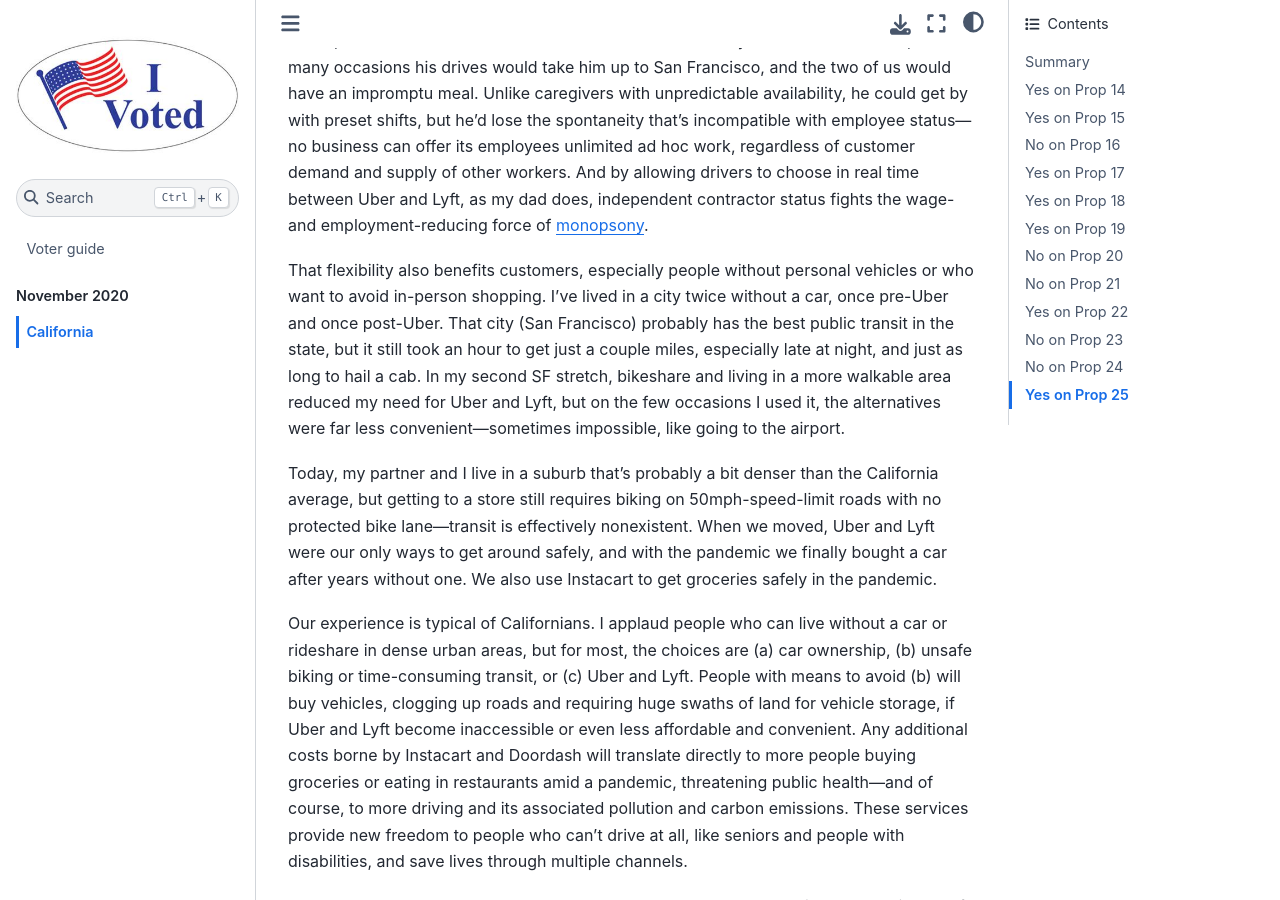
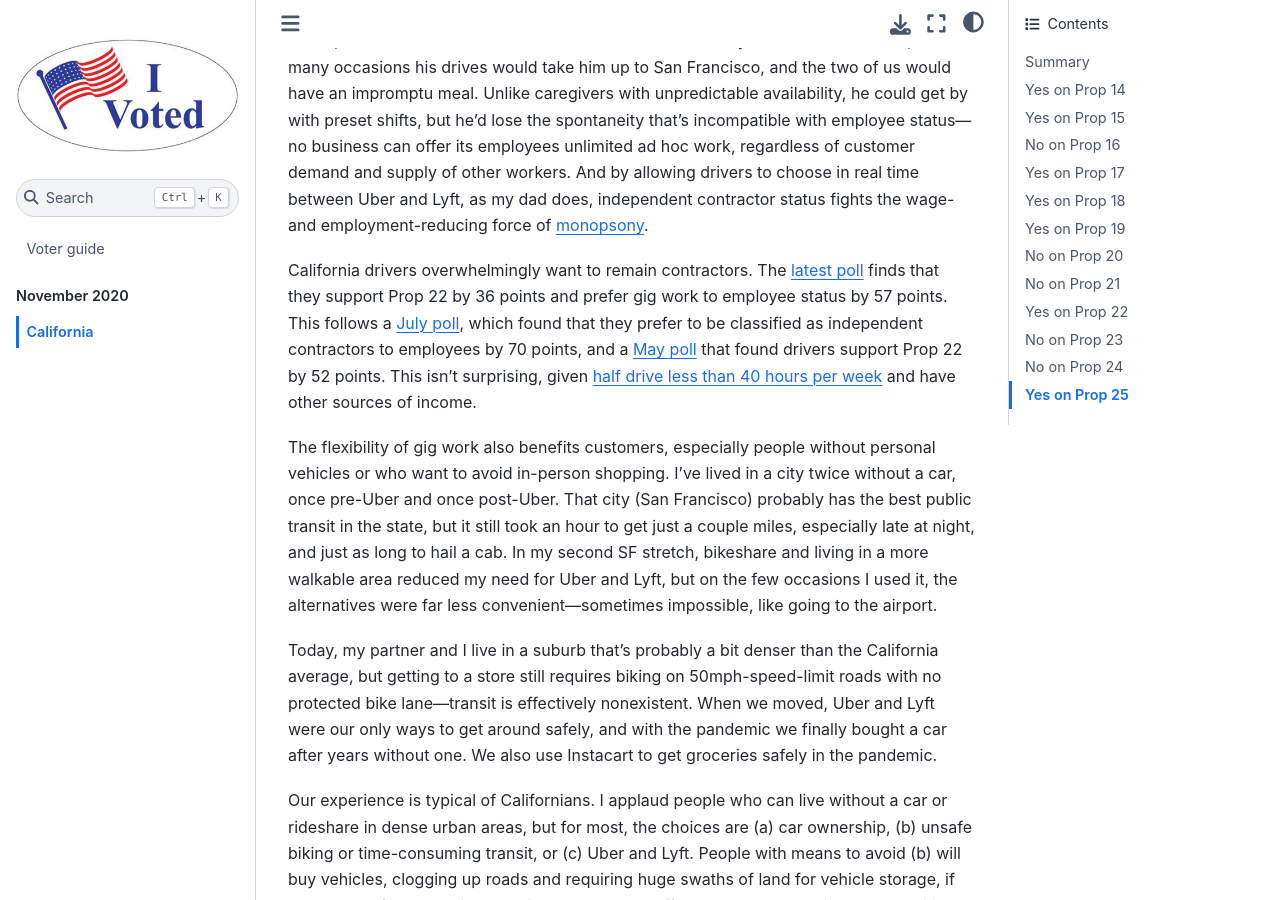
Before and after one commit to MaxGhenis/vote, a Jupyter Book: the page built from docs/nov2020/california.md, in a window 1280 px wide and 900 px high, scrolled down 10989 px. Built offline with Jupyter Book 1.0.4 settings and Sphinx 7.4.7 and the Sphinx Book theme 1.1.4, drawn with Linux system fonts in a browser that asks for light colours.

Commit message:
Add polls on 22

```diff
--- a/docs/nov2020/california.md
+++ b/docs/nov2020/california.md
@@ -164,7 +164,14 @@
 
 My dad is among the many rideshare drivers who works a mix of longer shifts and ad hoc drives, often to and from errands or visits to friends or family. He lives in San Jose, but on many occasions his drives would take him up to San Francisco, and the two of us would have an impromptu meal. Unlike caregivers with unpredictable availability, he could get by with preset shifts, but he'd lose the spontaneity that's incompatible with employee status---no business can offer its employees unlimited ad hoc work, regardless of customer demand and supply of other workers. And by allowing drivers to choose in real time between Uber and Lyft, as my dad does, independent contractor status fights the wage- and employment-reducing force of [monopsony](https://en.wikipedia.org/wiki/Monopsony).
 
-That flexibility also benefits customers, especially people without personal vehicles or who want to avoid in-person shopping. I've lived in a city twice without a car, once pre-Uber and once post-Uber. That city (San Francisco) probably has the best public transit in the state, but it still took an hour to get just a couple miles, especially late at night, and just as long to hail a cab. In my second SF stretch, bikeshare and living in a more walkable area reduced my need for Uber and Lyft, but on the few occasions I used it, the alternatives were far less convenient---sometimes impossible, like going to the airport.
+California drivers overwhelmingly want to remain contractors.
+The [latest poll](https://therideshareguy.com/california-proposition-22-2020/) finds that they support Prop 22 by 36 points and prefer gig work to employee status by 57 points.
+This follows a [July poll](https://ac32b1ba-8f5b-411f-91ab-b7ae9a046606.usrfiles.com/ugd/ac32b1_1b6e5bdc853e466398779c53540ada0c.pdf), which found that they prefer to be classified as independent contractors to employees by 70 points, and a [May poll](https://d3n8a8pro7vhmx.cloudfront.net/themes/5ef0e34fc294806719977470/attachments/original/1592866174/cadriversurvey.pdf?1592866174) that found drivers support Prop 22 by 52 points.
+This isn't surprising, given [half drive less than 40 hours per week](https://transform.ucsc.edu/wp-content/uploads/2020/05/OnDemandOntheEdge_ExecSum.pdf) and have other sources of income.
+
+The flexibility of gig work also benefits customers, especially people without personal vehicles or who want to avoid in-person shopping.
+I've lived in a city twice without a car, once pre-Uber and once post-Uber.
+That city (San Francisco) probably has the best public transit in the state, but it still took an hour to get just a couple miles, especially late at night, and just as long to hail a cab. In my second SF stretch, bikeshare and living in a more walkable area reduced my need for Uber and Lyft, but on the few occasions I used it, the alternatives were far less convenient---sometimes impossible, like going to the airport.
 
 Today, my partner and I live in a suburb that's probably a bit denser than the California average, but getting to a store still requires biking on 50mph-speed-limit roads with no protected bike lane---transit is effectively nonexistent. When we moved, Uber and Lyft were our only ways to get around safely, and with the pandemic we finally bought a car after years without one. We also use Instacart to get groceries safely in the pandemic.
 
```
